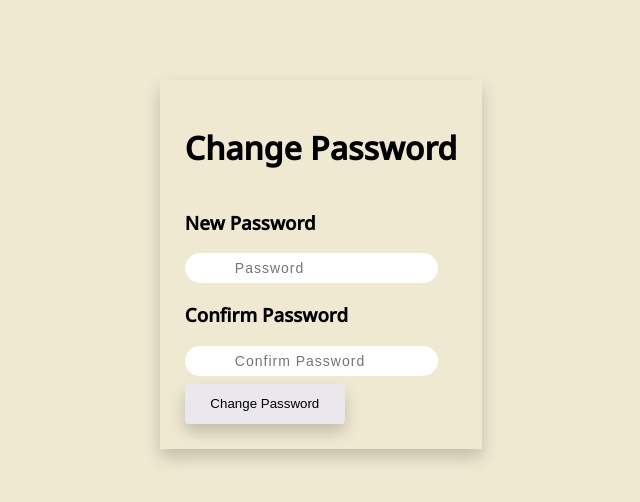
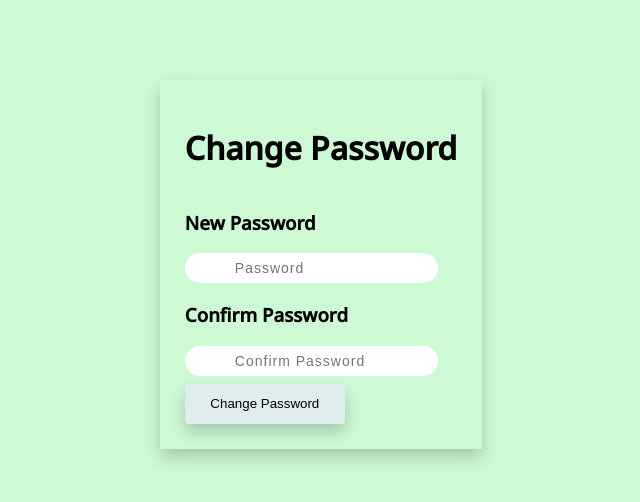
Before and after one commit to pmariuca/hackathon-adobe, a React (Vite) app in the folder react/resource-wise-react/: page /change-password/1 in a window 1280 px wide. Shown: the top 502 px of the page, without its empty margins (319-959 px from the left). Built offline with nearby package versions, Linux system fonts and the light colour scheme.

Commit message:
changed color

```diff
--- a/react/resource-wise-react/src/pages/ChangePassword/chanePassword.module.css
+++ b/react/resource-wise-react/src/pages/ChangePassword/chanePassword.module.css
@@ -1,7 +1,6 @@
 @import url("https://fonts.googleapis.com/css2?family=Montserrat:wght@500&family=Noto+Sans:wght@500&display=swap");
 
 body {
-  background-color: #f0e9d2;
 
   font-family: "Motiva Sans", "Twemoji", "Noto Sans", Helvetica, sans-serif;
 }
--- a/react/resource-wise-react/src/pages/ResetPassword.jsx/resetPassword.module.css
+++ b/react/resource-wise-react/src/pages/ResetPassword.jsx/resetPassword.module.css
@@ -1,7 +1,6 @@
 @import url("https://fonts.googleapis.com/css2?family=Montserrat:wght@500&family=Noto+Sans:wght@500&display=swap");
 
 body {
-  background-color: #f0e9d2;
 
   font-family: "Motiva Sans", "Twemoji", "Noto Sans", Helvetica, sans-serif;
 }
--- a/react/resource-wise-react/src/pages/login/login.module.css
+++ b/react/resource-wise-react/src/pages/login/login.module.css
@@ -1,7 +1,6 @@
 @import url("https://fonts.googleapis.com/css2?family=Montserrat:wght@500&family=Noto+Sans:wght@500&display=swap");
 
 body {
-  background-color: #f0e9d2;
 
   font-family: "Motiva Sans", "Twemoji", "Noto Sans", Helvetica, sans-serif;
 }
```
